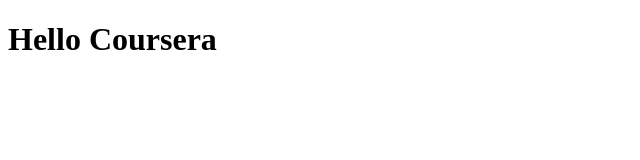
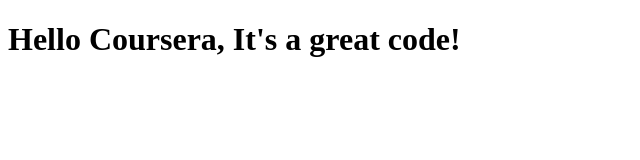
Before and after one commit to Sihle-M/coursera-test, a plain HTML site: page site/index.html in a window 1280 px wide. Shown: the whole page, without its empty margins (0-640 px from the left). Drawn offline with Linux system fonts and the light colour scheme.

Commit message:
Update index.html

```diff
--- a/site/index.html
+++ b/site/index.html
@@ -4,6 +4,6 @@
 	<title> Hello Coursea </title>
 </head>
 <body>
-	<h1> Hello Coursera </h1>
+	<h1> Hello Coursera, It's a great code! </h1>
 </body>
 </html>
```
